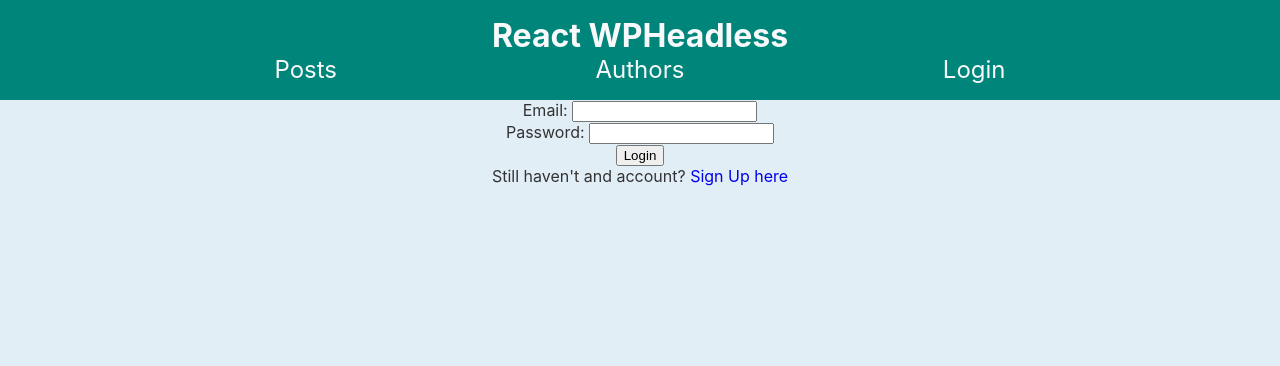
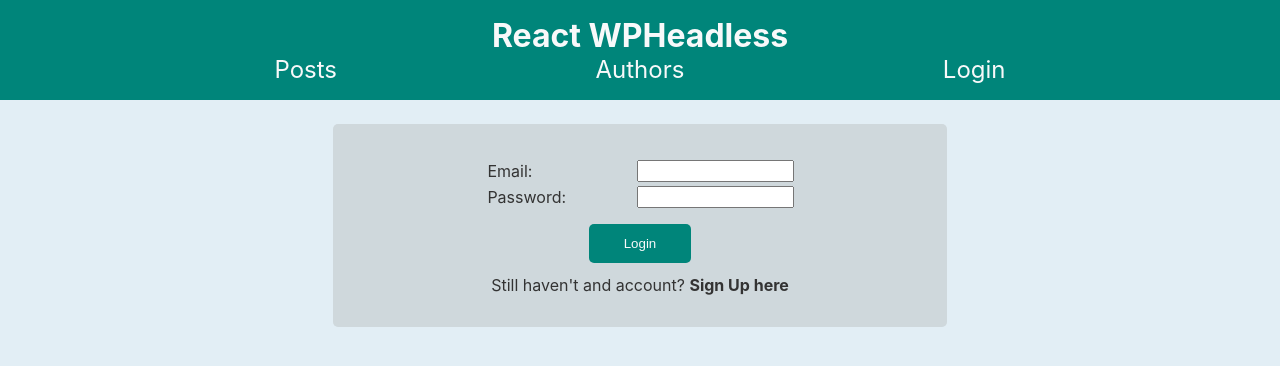
Before and after one commit to aariasquodem/wpheadless_react_graphql, a React (Create React App) app: page /login in a window 1280 px wide. Shown: the top 366 px of the page. Built offline with nearby package versions, Linux system fonts and the light colour scheme; no server answers.

Commit message:
styles login and signup

```diff
--- a/src/components/Login/Login.jsx
+++ b/src/components/Login/Login.jsx
@@ -30,8 +30,8 @@ const Login = () => {
     }
   };
 
-  return <div>
-          <form onSubmit={handleSubmit}>
+  return <div className="form">
+          <form onSubmit={handleSubmit} className="login">
             <div>
               <label htmlFor="email">Email: </label>
               <input type="text" name="email"/>
@@ -40,10 +40,10 @@ const Login = () => {
               <label htmlFor="pass">Password: </label>
               <input type="password" name="pass"/>
             </div>
-            <p>{error}</p>
+            <p className="error">{error}</p>
             <input type="submit" value={"Login"}/>
           </form>
-          <p>Still haven't and account? <Link to={'/signup'}>Sign Up here</Link></p>
+          <p>Still haven't and account? <b><Link to={'/signup'} className="to-signup">Sign Up here</Link></b></p>
         </div>;
 };
 
--- a/src/components/SignUp/SignUp.jsx
+++ b/src/components/SignUp/SignUp.jsx
@@ -40,9 +40,9 @@ const SignUp = () => {
     }
   };
 
-  return <div>
-          <form onSubmit={handleSubmit}>
-          <div>
+  return <div className="form">
+          <form onSubmit={handleSubmit} className="signup">
+            <div>
               <label htmlFor="username">Username: </label>
               <input type="text" name="username"/>
             </div>
--- /dev/null
+++ b/src/styles/components/_login.scss
@@ -0,0 +1,38 @@
+@import '../utils/variables.scss';
+@import '../utils/mixins.scss';
+
+.login > div{
+    display: flex;
+    justify-content: space-around;
+    width: 50%;
+    margin: 0.25rem auto;
+}
+
+.login > input[type="submit"]{
+    width: 6.4rem;
+    margin: $sml auto;
+    color: $title-color;
+    background-color: $primary;
+    border-radius: 5px;
+    border: none;
+    padding: $sml 0;
+    cursor: pointer;
+}
+
+.login > div > input[type="text"]{
+    width: 50%;
+}
+
+.login > div > input[type="password"]{
+    width: 50%;
+}
+
+.login > div > label{
+    padding: 0.063rem;
+    width: 50%;
+    text-align: justify;
+}
+
+.to-signup {
+    color: $txt-color;
+}
--- /dev/null
+++ b/src/styles/components/_signUp.scss
@@ -0,0 +1,48 @@
+@import '../utils/variables.scss';
+@import '../utils/mixins.scss';
+
+.form{
+    background-color: $item-bg;
+    width: 48%;
+    padding: 2rem 0;
+    margin: 1.5rem auto;
+    border-radius: 5px;
+}
+
+.signup > div{
+    display: flex;
+    justify-content: space-around;
+    width: 50%;
+    margin: 0.25rem auto;
+}
+
+.signup > input[type="submit"]{
+    width: 6.4rem;
+    margin: $sml auto;
+    color: $title-color;
+    background-color: $primary;
+    border-radius: 5px;
+    border: none;
+    padding: $sml 0;
+    cursor: pointer;
+}
+
+.signup > div > input[type="text"]{
+    width: 50%;
+}
+
+.signup > div > input[type="password"]{
+    width: 50%;
+}
+
+.signup > div > label{
+    padding: 0.063rem;
+    width: 50%;
+    text-align: justify;
+}
+
+.signup .error{
+    width: 64%;
+    margin-left: auto;
+    margin-right: auto;
+}
--- a/src/styles/styles.scss
+++ b/src/styles/styles.scss
@@ -7,3 +7,5 @@
 @import './components/postDetail';
 @import './components/authorCard';
 @import './components/commentCard';
+@import './components/signUp';
+@import './components/login';
```
Also changed, not shown: 1 other file (tests, documents, lock files or other folders).
